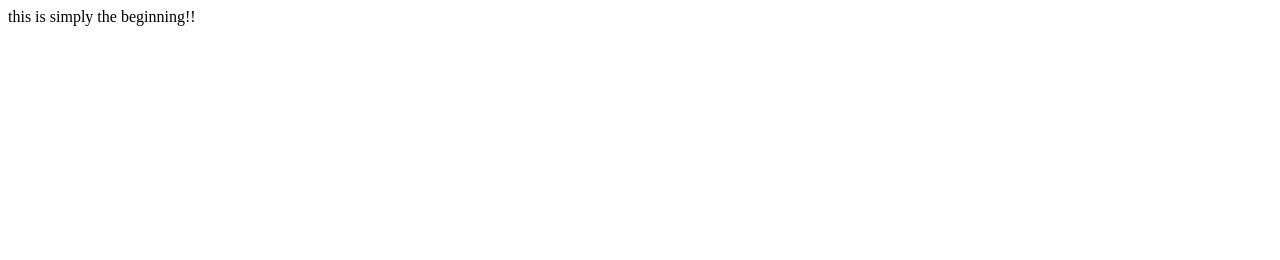
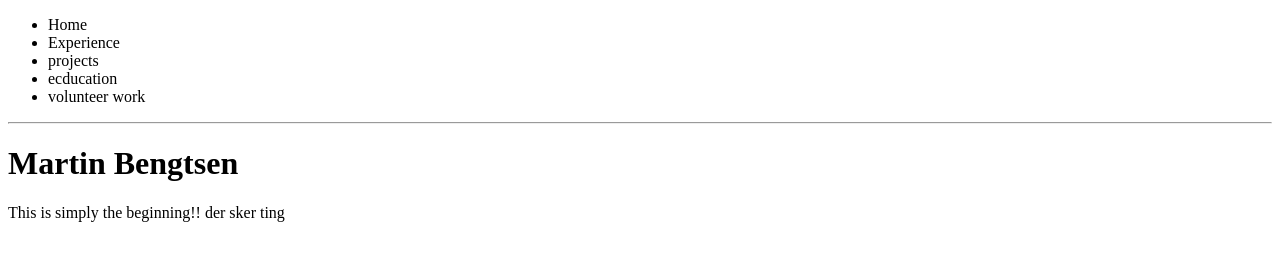
Before and after one commit to MartinBengtsen/github.io, a plain HTML site: page my_First_Web_page.html in a window 1280 px wide. Drawn offline with Linux system fonts and the light colour scheme.

Commit message:
forgotSomething

```diff
--- a/my_First_Web_page.html
+++ b/my_First_Web_page.html
@@ -1 +1,26 @@
-this is simply the beginning!!
+<!DOCTYPE html>
+<html>
+
+<head></head>
+
+<body>
+    <header>
+        <nav><!-- det er vores NAVigation -->
+            <ul><!-- det her er en af de 2 typer lister i html, det er en unordered list -->
+                <li>Home</li><!-- kunne også være ll, men vi kører -->
+                <li>Experience</li><!-- bliver bulletpoints, fordi det er en UL -->
+                <li>projects</li>
+                <li>ecducation</li>
+                <li>volunteer work</li>
+            </ul>
+        </nav>
+        <hr><!-- har ikke en "closing" fordi det er et tomt element, altså den linje-->
+        <h1>Martin Bengtsen</h1><!-- heading, fås i størrelser op til 6-->
+    </header>
+    <section>
+        This is simply the beginning!!
+            der sker ting
+    </section>
+</body>
+
+</html>
```
Also changed, not shown: 2 other files.
